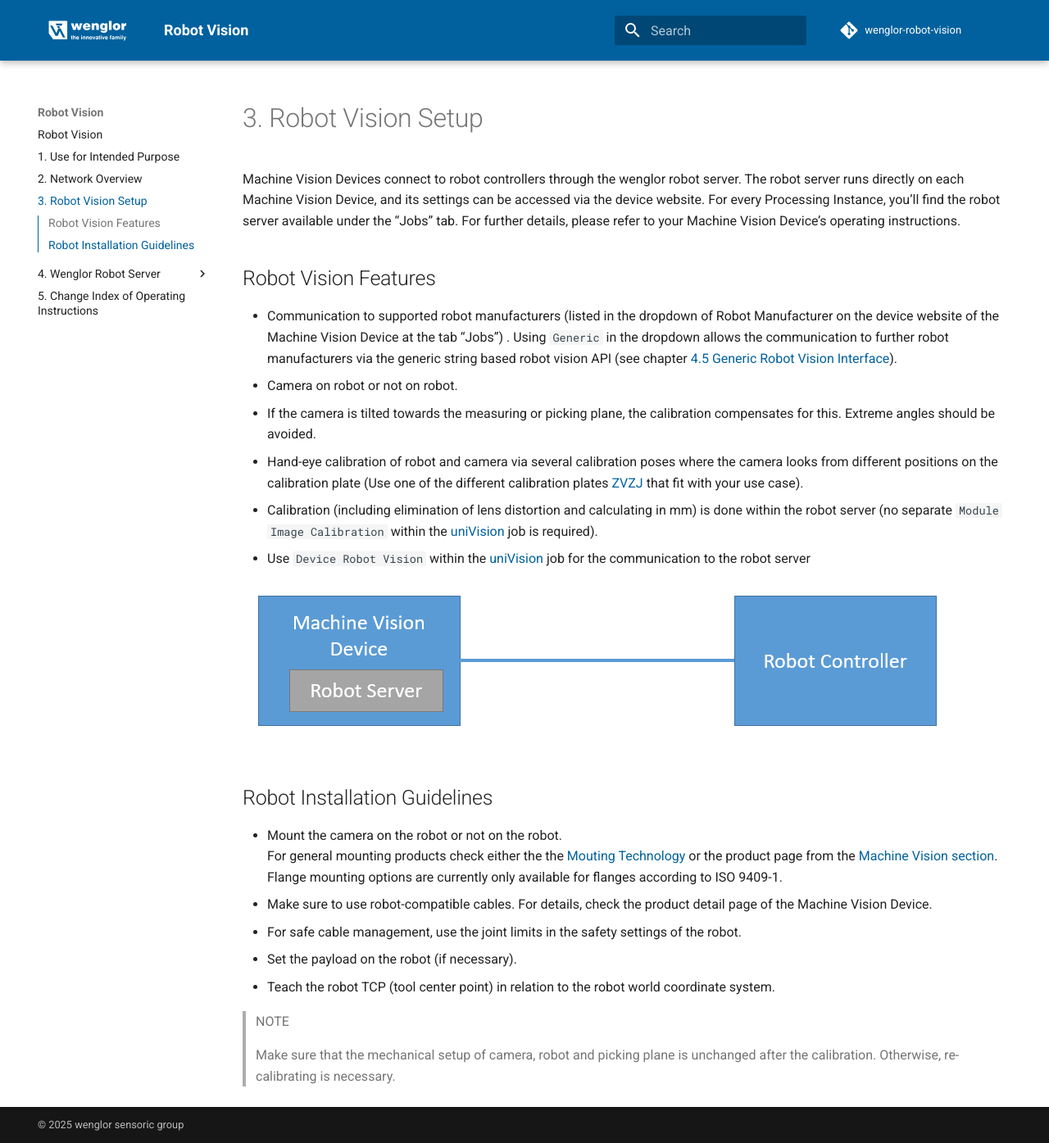
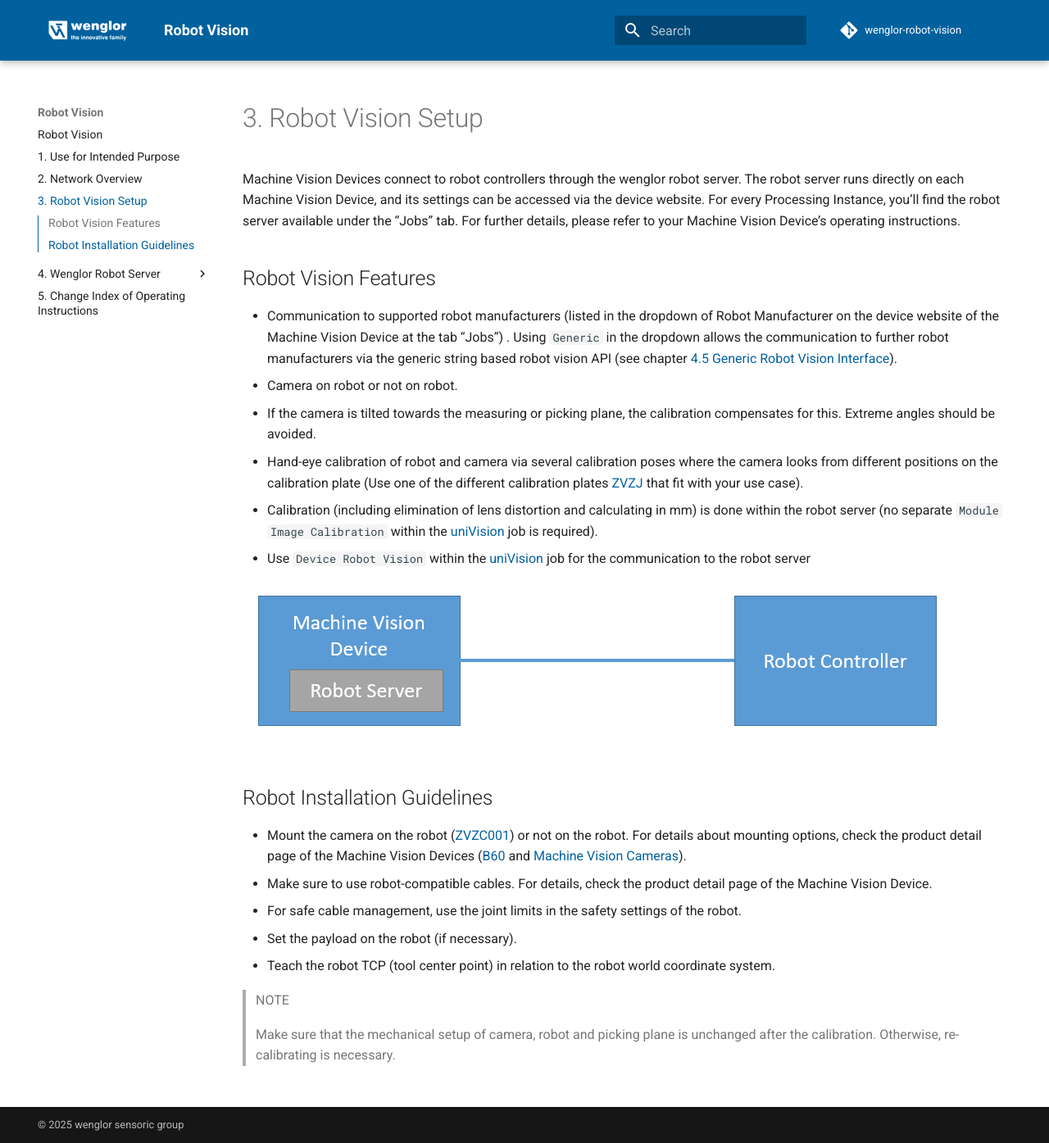
Before and after one commit to wenglor/wenglor-robot-vision, an MkDocs documentation site: the page built from docs/3_0_0_robot_vision_basics.md, in a window 1280 px wide and 1395 px high. Shown: the whole window at 82% size. Built offline with MkDocs 1.6.1 and Material for MkDocs 9.7.7, drawn with Linux system fonts in a browser that asks for light colours; comment, search, counter and statistics services are not loaded.

Commit message:
Updated mounting sections

```diff
--- a/docs/3_0_0_robot_vision_basics.md
+++ b/docs/3_0_0_robot_vision_basics.md
@@ -15,7 +15,7 @@
 
 ## Robot Installation Guidelines
 
-- Mount the camera on the robot or not on the robot. <br>For general mounting products check either the the [Mouting Technology](https://www.wenglor.com/en/Accessories/Mounting-Technology/c/cxmCID220454?q=%3Arelevance#product-list-page-container-id) or the product page from the [Machine Vision section](https://www.wenglor.com/en/Machine-Vision/s/Machine+Vision). Flange mounting options are currently only available for flanges according to ISO 9409-1.
+- Mount the camera on the robot ([ZVZC001](https://www.wenglor.com/product/ZVZC001)) or not on the robot. For details about mounting options, check the product detail page of the Machine Vision Devices ([B60](https://www.wenglor.com/en/Machine-Vision/Smart-Cameras-and-Vision-Sensors/Smart-Camera-B60/c/cxmCID221375) and [Machine Vision Cameras](https://www.wenglor.com/en/Machine-Vision/Machine-Vision-Cameras/c/cxmCID221382)).
 - Make sure to use robot-compatible cables. For details, check the product detail page of the Machine Vision Device.
 - For safe cable management, use the joint limits in the safety settings of the robot.
 - Set the payload on the robot (if necessary).
```
